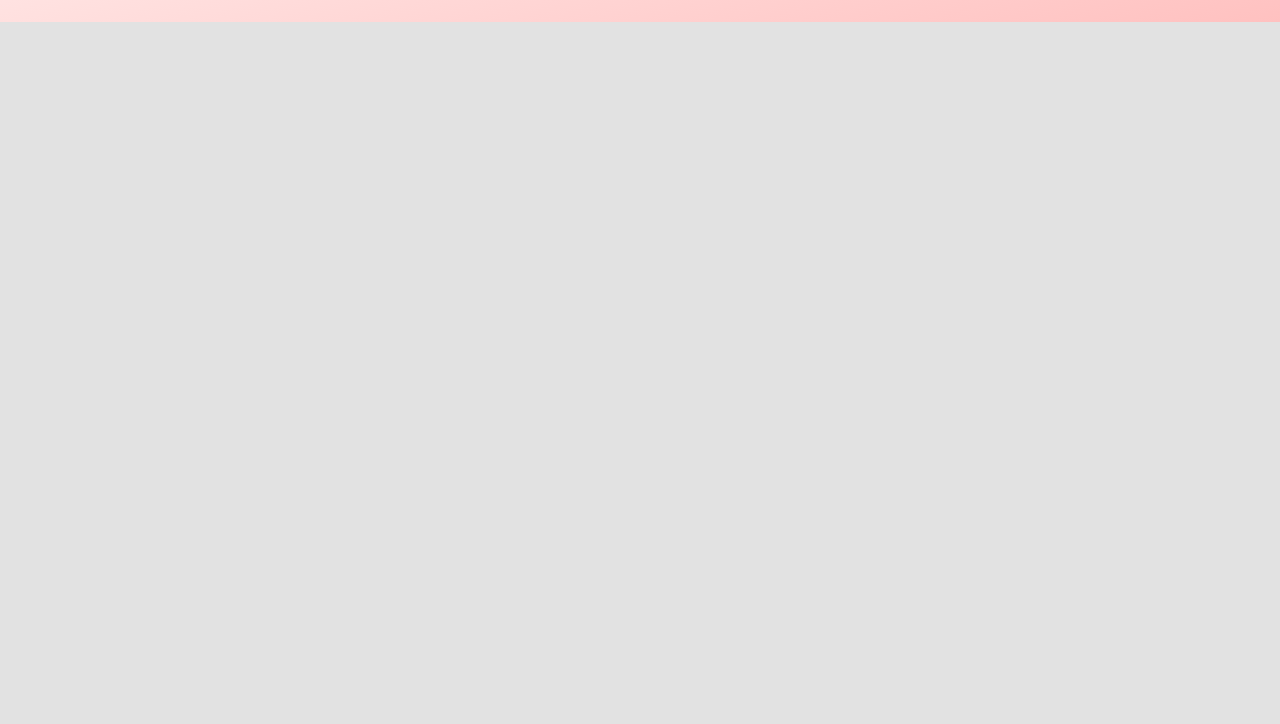
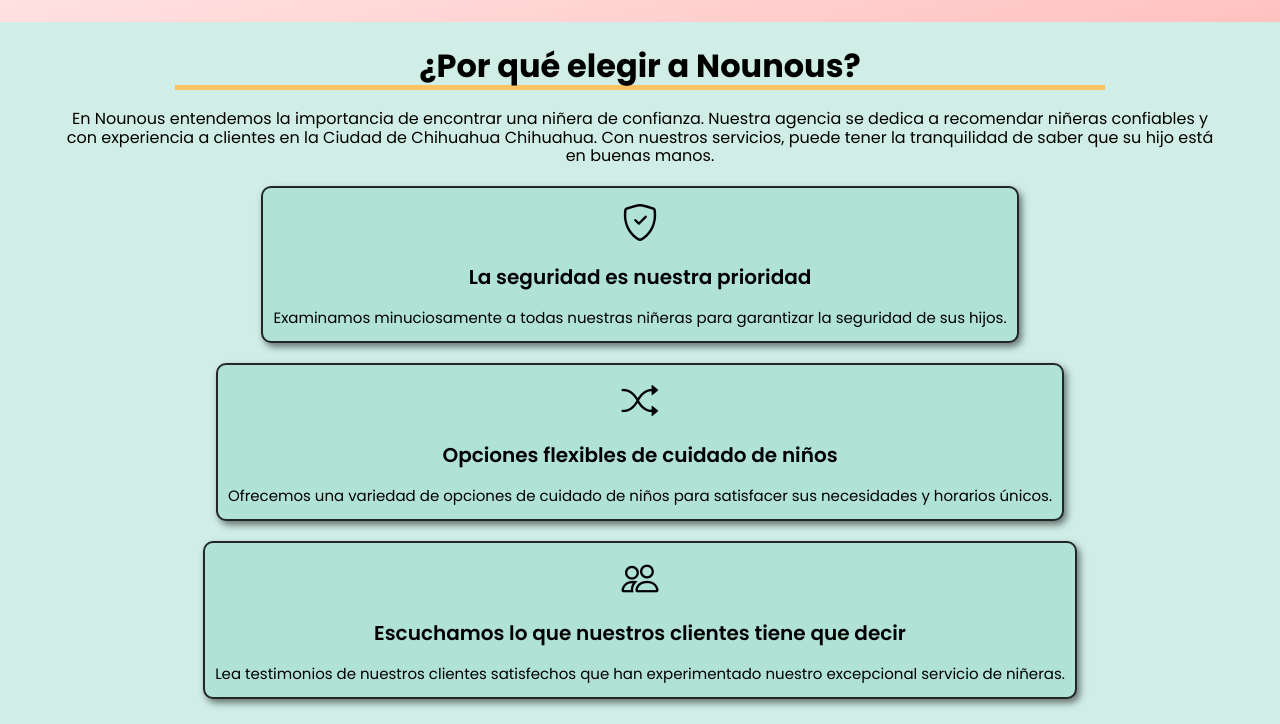
Before and after one commit to Camoralesh27/nounous_v3, a website: page index.html in a window 1280 px wide. Shown: the part 584-1308 px from the top of the page. Before the commit the page ends 800 px from the top, so only its background shows below. Drawn offline with nearby package versions, Linux system fonts and the light colour scheme.

Commit message:
terminando seccion atributos

```diff
--- a/index.html
+++ b/index.html
@@ -17,6 +17,8 @@
 
     <!-- icons -->
     <script src="https://kit.fontawesome.com/09c3aa2d96.js" crossorigin="anonymous"></script>
+
+    <link rel="stylesheet" href="https://cdn.jsdelivr.net/npm/bootstrap-icons@1.11.3/font/bootstrap-icons.min.css">
 
     <!-- stylesheet -->
     <link rel="stylesheet" href="build/css/app.css">
@@ -93,7 +95,7 @@
         </div> -->
     </header>
 
-
+<!-- ======= MAIN ======= -->
     <main class="hero">
             <h1 class="hero__heading">Encuentra <span class="hero__highlight">niñeras confiables</span> en Chihuahua</h1>
 
@@ -109,6 +111,51 @@
             <a class="hero__btn btn" href="http://wa.me/526141008057""><i class="hero__btnIcono fa-brands fa-whatsapp"></i>¡Agendar una Nanny!</a>
     </main>
 
+<!-- ======= ATTRIBUTE ======= -->
+    <section class="atributos">
+        <h2 class="atributos__heading">¿Por qué elegir a Nounous?</h2>
+
+        <p class="atributos__texto">
+            En Nounous entendemos la importancia de encontrar una niñera de confianza. Nuestra agencia se dedica a recomendar niñeras confiables y con experiencia a clientes en la Ciudad de Chihuahua Chihuahua. Con nuestros servicios, puede tener la tranquilidad de saber que su hijo está en buenas manos.
+        </p>
+
+        <div class="atributos__widgets">
+            <div class="widget">
+                <div class="widget__icon">
+                    <i class="bi bi-shield-check"></i>
+                </div>
+
+                <h3 class="widget__heading">La seguridad es nuestra prioridad</h3>
+
+                <p class="widget__text">Examinamos minuciosamente a todas nuestras niñeras para garantizar la seguridad de sus hijos.</p>
+            </div> <!-- . widget -->
+
+
+            <div class="widget">
+                <div class="widget__icon">
+                    <i class="bi bi-shuffle"></i>
+                </div>
+
+                <h3 class="widget__heading">Opciones flexibles de cuidado de niños</h3>
+
+                <p class="widget__text">Ofrecemos una variedad de opciones de cuidado de niños para satisfacer sus necesidades y horarios únicos.</p>
+            </div> <!-- . widget -->
+
+
+            <div class="widget">
+                <div class="widget__icon">
+                    <i class="bi bi-people"></i>
+                </div>
+
+                <h3 class="widget__heading">Escuchamos lo que nuestros clientes tiene que decir</h3>
+
+                <p class="widget__text">Lea testimonios de nuestros clientes satisfechos que han experimentado nuestro excepcional servicio de niñeras.</p>
+            </div> <!-- . widget -->
+        </div>
+    </section>
+
+
+
     <script src="./js/menu.js"></script>
 </body>
 </html>
--- a/src/scss/app.scss
+++ b/src/scss/app.scss
@@ -1,3 +1,5 @@
 @use 'base';
 
 @use 'ui/header';
+@use 'ui/contenido';
+@use 'ui/footer';
--- /dev/null
+++ b/src/scss/ui/contenido/_atributos.scss
@@ -0,0 +1,60 @@
+@use 'base/mixins' as m;
+@use 'base/variables' as v;
+
+.atributos {
+    padding-top: 2rem;
+    padding: 2.5rem 2rem 2.5rem 2rem;
+    background-color: v.$blue2;
+
+    &__heading {
+        width: 75%;
+        margin: 0 auto;
+        text-align: center;
+        border-bottom: 5px solid v.$yellow4;
+    }
+
+    &__texto {
+        padding: 2rem 4.2rem;
+        text-align: center;
+
+    }
+
+    &__widgets {
+        display: flex;
+        flex-direction: column;
+        align-items: center;
+        justify-content: space-around;
+        row-gap: 2rem;
+    }
+}
+
+
+.widget {
+    border: 2px solid v.$black;
+    border-radius: 1rem;
+    background-color: v.$blue3;
+    box-shadow: 3px 4px 7px 0px rgba(0, 0, 0, 0.50);
+    padding: 1.5rem 1rem;
+    display: flex;
+    flex-direction: column;
+    align-items: center;
+    justify-content: space-around;
+
+    &__icon {
+        font-size: 3.7rem;
+    }
+
+    &__heading,
+    &__text {
+        text-align: center;
+    }
+
+    &__heading {
+        font-weight: 600;
+        font-size: 2rem;
+    }
+
+    &__text {
+        font-size: 1.5rem;
+    }
+}
--- /dev/null
+++ b/src/scss/ui/contenido/_index.scss
@@ -0,0 +1,2 @@
+@forward 'hero';
+@forward 'atributos';
--- a/src/scss/ui/header/_index.scss
+++ b/src/scss/ui/header/_index.scss
@@ -1,2 +1 @@
 @forward 'header';
-@forward 'hero';
```
Also changed, not shown: build/css/app.css, src/scss/ui/contenido/_hero.scss (renamed from src/scss/ui/header/_hero.scss), src/scss/ui/footer/_index.scss (added), 1 other file.
